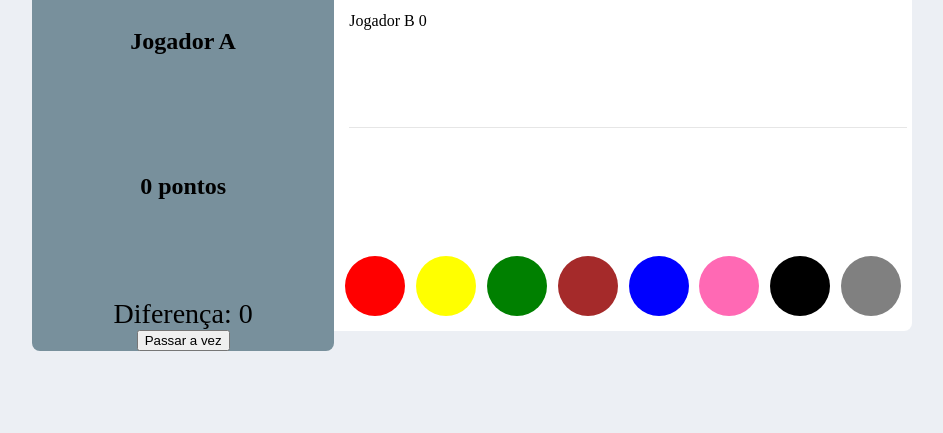
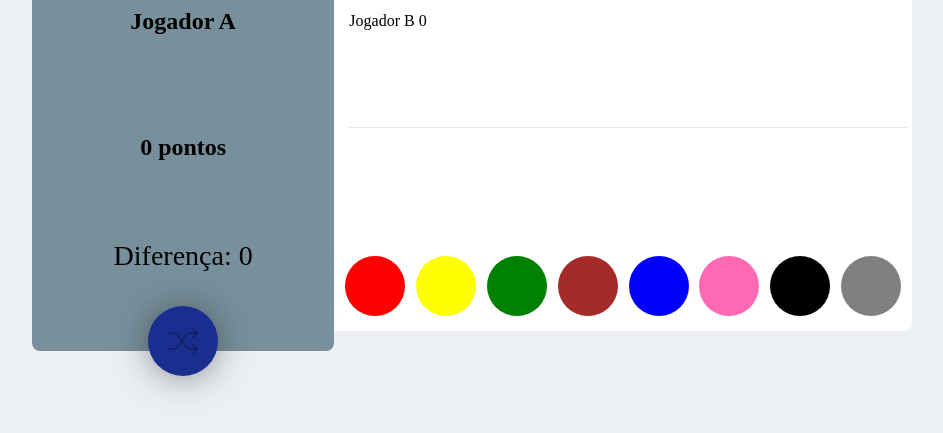
Before and after one commit to ltrias/snooker-scoreboard, a plain HTML site: page snooker-scoreboard.html in a window 1280 px wide. Shown: the part 299-732 px from the top of the page, without its empty margins (158-1101 px from the left). Drawn offline with nearby package versions, Linux system fonts and the light colour scheme.

Commit message:
Adding fancy player switch button

```diff
--- a/snooker-scoreboard.html
+++ b/snooker-scoreboard.html
@@ -38,7 +38,7 @@
                 flex: initial;
             }
 
-            .currentPlayer h1, h2{
+            .currentPlayer *{
                 display: flex;
                 margin-bottom: auto;
             }
@@ -138,6 +138,30 @@
                 margin: 1px;
                 width: 25px;
                 height: 25px;
+            }
+
+            .playerSwitcher {
+                position: absolute;
+                bottom: -25px;
+                width: 70px;
+                height: 70px;
+                border-radius: 50%;
+                display: flex;
+                align-items: center;
+                justify-items: center;
+                justify-content: center;
+                cursor: pointer;
+                -webkit-box-shadow: 0px 2px 36px -3px rgba(0, 0, 0, 0.5);
+                -moz-box-shadow: 0px 2px 36px -3px rgba(0, 0, 0, 0.5);
+                box-shadow: 0px 2px 36px -3px rgba(0, 0, 0, 0.5);
+                background-color: #192e8f;
+            }
+
+            .playerSwitcher svg {
+                margin: 25px 0px 25px 0px;
+                width: 30px;
+                height: 30px;
+                opacity: 0.3;
             }
         </style>
     </head>
@@ -258,7 +282,15 @@
                                     Diferença: {Math.abs(scoreDiff)}
                                 </div>
 
-                                <button type="button" onClick={this.switchPlayer}>Passar a vez</button>
+                                <div className='playerSwitcher' onClick={this.switchPlayer}>
+                                        <svg
+                                            height="403pt"
+                                            viewBox="0 -26 403.24 403"
+                                            width="403pt"
+                                            xmlns="http://www.w3.org/2000/svg">
+                                                <path d="M327.785 134.543c3.922 3.89 10.254 3.863 14.145-.059l58.41-58.91c3.879-3.91 3.867-10.219-.028-14.11L341.898 3.052c-3.906-3.906-10.238-3.906-14.14 0-3.906 3.902-3.906 10.234 0 14.14l41.34 41.344H309.03a90.46 90.46 0 0 0-71.824 35.77l-48.488 64.222-48.489-64.222a90.467 90.467 0 0 0-71.824-35.77H10c-5.523 0-10 4.477-10 10 0 5.524 4.477 10 10 10h58.398a70.36 70.36 0 0 1 55.868 27.82l51.921 68.766-51.917 68.766a70.36 70.36 0 0 1-55.868 27.82H10c-5.523 0-10 4.477-10 10s4.477 10 10 10h58.398a90.474 90.474 0 0 0 71.829-35.77l48.492-64.218 48.488 64.222a90.463 90.463 0 0 0 71.828 35.77h60.067l-41.344 41.344c-3.906 3.906-3.906 10.238 0 14.14 3.902 3.907 10.234 3.907 14.14.004l58.414-58.414c3.895-3.894 3.907-10.203.028-14.113l-58.41-58.91a10.002 10.002 0 1 0-14.203 14.082l41.515 41.867h-60.215a70.359 70.359 0 0 1-55.863-27.82l-51.918-68.77 51.918-68.766a70.36 70.36 0 0 1 55.867-27.82h60.207l-41.511 41.867c-3.891 3.922-3.864 10.254.058 14.141zm0 0" />
+                                        </svg>
+                                </div>
                             </div>
                             <div className={'scores'}>
                                 <div className={'content'}>
```
